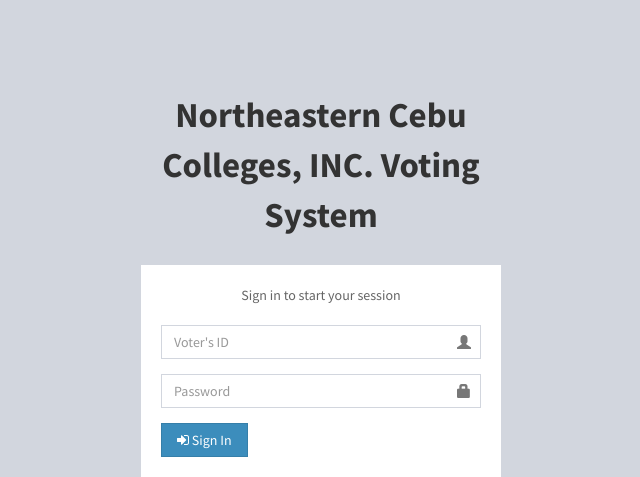
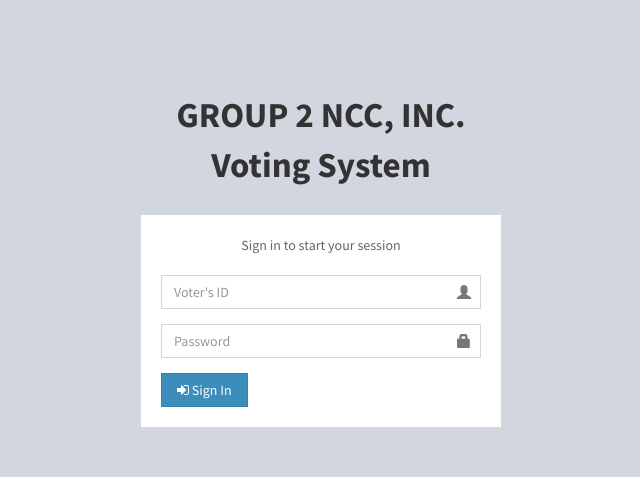
Before and after one commit to raymondl21/votesystem, a PHP site: page / in a window 1280 px wide. Shown: the top 477 px of the page, without its empty margins (319-959 px from the left). Run offline with PHP 8.4, Linux system fonts and the light colour scheme.

Commit message:
first commit

```diff
--- a/index.php
+++ b/index.php
@@ -12,7 +12,7 @@
 <body class="hold-transition login-page">
 <div class="login-box">
   	<div class="login-logo">
-  		<b>Northeastern Cebu Colleges, INC. Voting System</b>
+  		<b>GROUP 2 NCC, INC. Voting System</b>
   	</div>
 
   	<div class="login-box-body">
```
